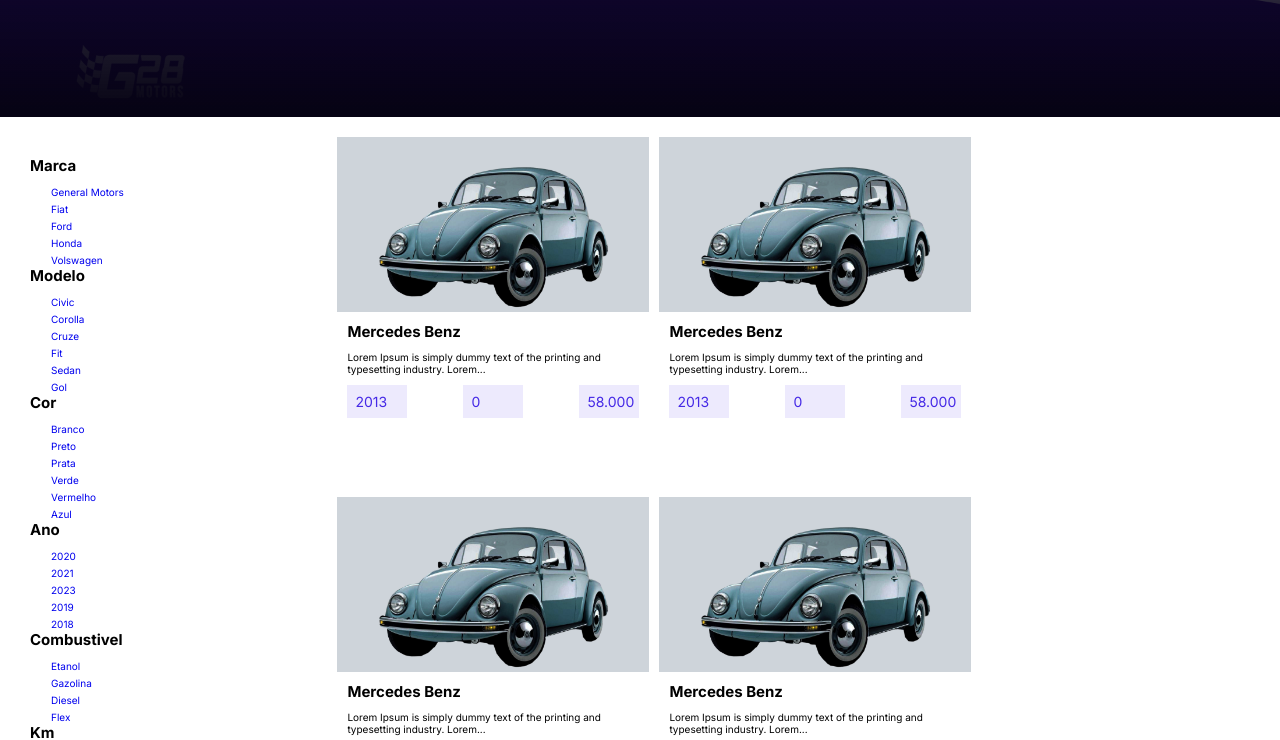
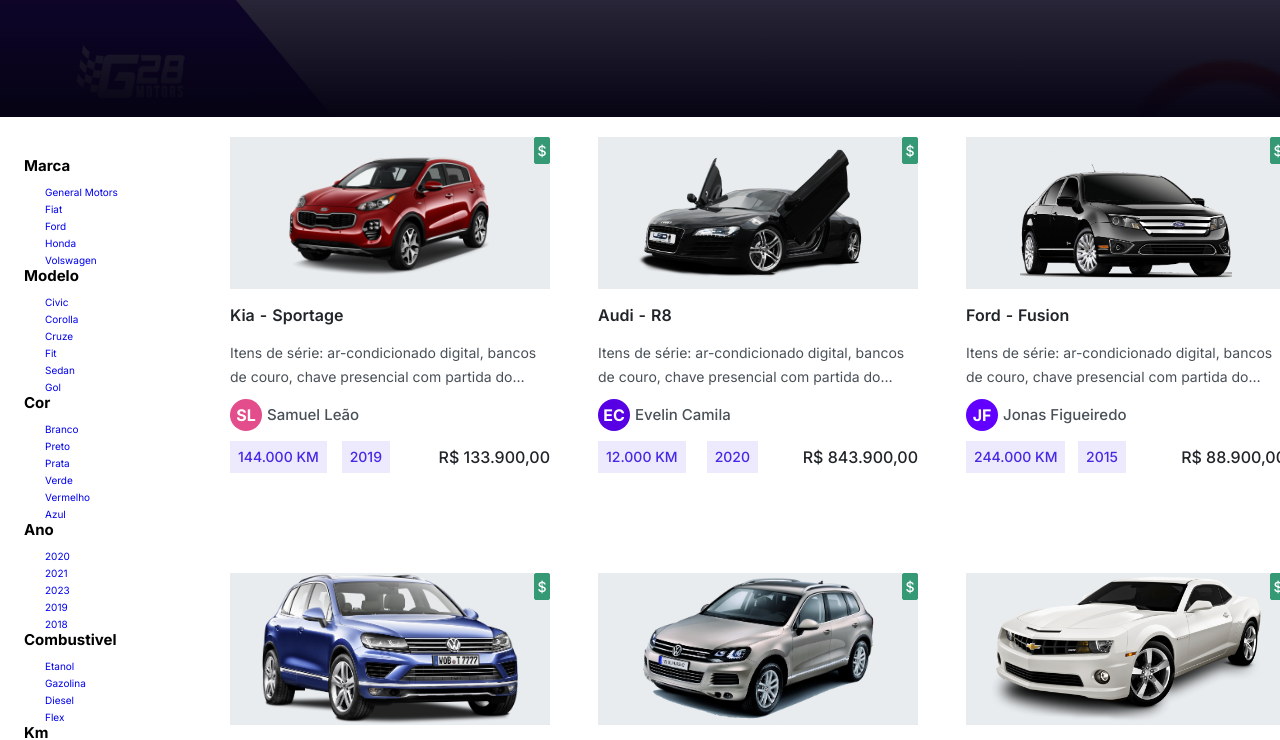
Before and after one commit to E-commerce-Motors-g28-t14/E-commerce-Front-End, a React (Vite) app: page / in a window 1280 px wide. Shown: the part 500-1240 px from the top of the page. Built offline with nearby package versions, Linux system fonts and the light colour scheme.

Commit message:
feat: add listCar and Homepage

```diff
--- a/src/pages/Home/Home.tsx
+++ b/src/pages/Home/Home.tsx
@@ -4,6 +4,7 @@
 import Banner from "../../components/Banner/Banner";
 import { StyledMain } from "./style";
 import Car from "../../components/Car/Car";
+import { HomeListCardsCar } from "../../components/HomeListCardsCar";
 const Home = () => {
   const data = [
     <Car />,
@@ -81,9 +82,10 @@
             </ul>
           </nav>
           <ul>
-            {data.map((item) => (
+            {/*  {data.map((item) => (
               <>{item}</>
-            ))}
+            ))} */}
+            <HomeListCardsCar />
           </ul>
         </div>
       </StyledMain>
```
